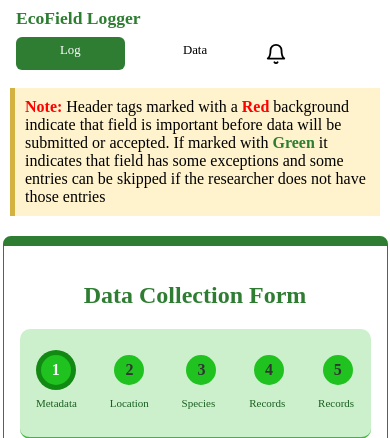
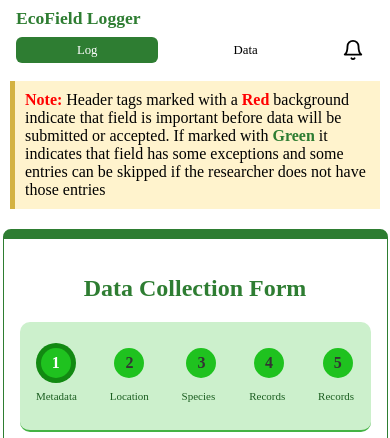
Before and after one commit to Milton-develop/EcoField, a Flask app: page /form in a window 390 px wide. Shown: the top 438 px of the page. Run offline with Flask 3, Linux system fonts and the light colour scheme; data that the repository does not hold is empty; parts of the project's set-up code (start-up, migrations or seed data) failed here and were passed over.

Commit message:
fix: badge positioning on mobile and restore SVG icon size

```diff
--- a/static/css/group.css
+++ b/static/css/group.css
@@ -382,6 +382,10 @@ footer {
   color: #1b5e20;
 }
 
+.nav-links .notif-link {
+  padding: 0.1rem 0.6rem;
+}
+
 .notif-link svg {
   width: 22px;
   height: 22px;
--- a/static/css/style.css
+++ b/static/css/style.css
@@ -476,6 +476,11 @@ footer {
     padding: 0.35rem 0;
   }
 
+  .nav-links .notif-link {
+    flex: none;
+    padding: 0.1rem 0.5rem;
+  }
+
   #preview-container{
     display: flex;
     flex-wrap: wrap;
@@ -1185,6 +1190,10 @@ div .manual_input{
   color: #1b5e20;
 }
 
+.nav-links .notif-link {
+  padding: 0.1rem 0.6rem;
+}
+
 .notif-link svg {
   width: 22px;
   height: 22px;
```
Also changed, not shown: static/css/index.css (+9 -0 lines), templates/index.html (+4 -3 lines).
